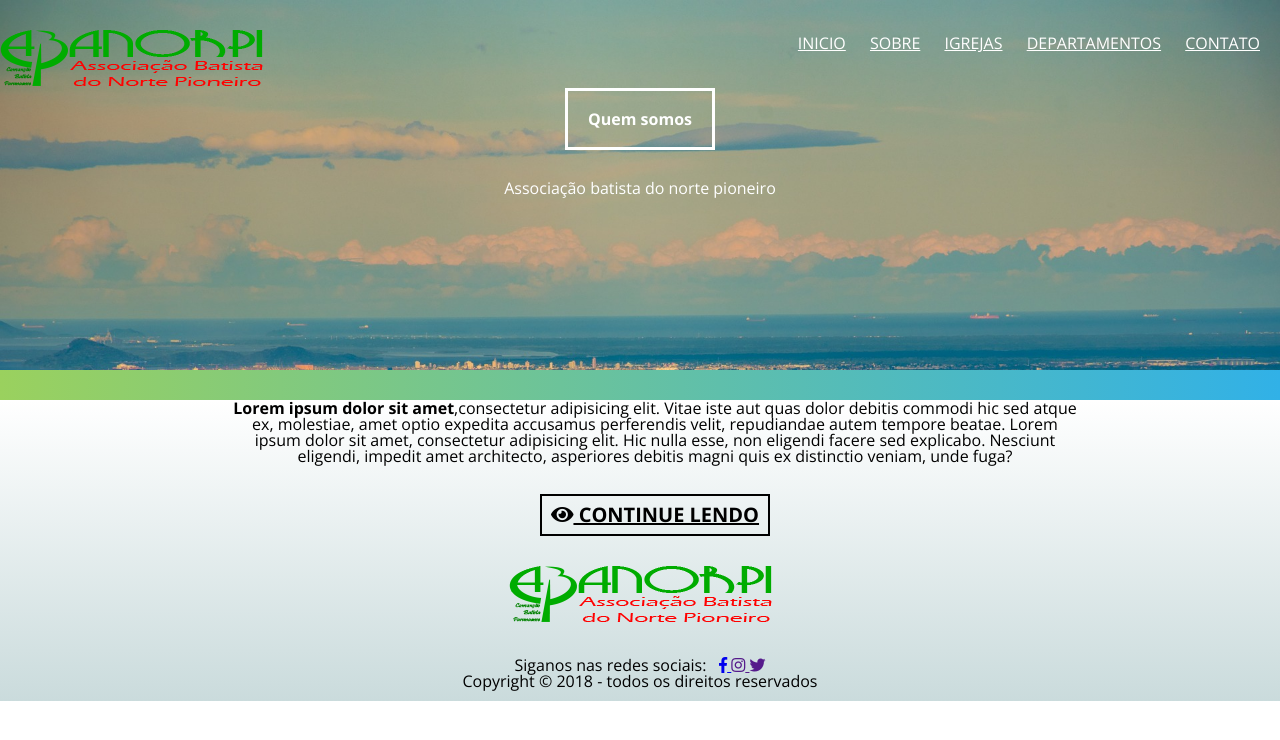
After one commit to dudutq/site-abanorpi, a PHP site: page /sobre.html in a window 1280 px wide. The commit adds this page. Shown: the top 740 px of the page. Run offline with PHP 8.4, Linux system fonts and the light colour scheme; style sheets or scripts are compiled from the project's sources; some libraries are stand-ins or nearby versions.

Commit message:
Criando a pagina sobre

```diff
--- a/css/home.css
+++ b/css/home.css
@@ -1 +1 @@
-.botao{border:2px solid #000;text-transform:uppercase;color:#000;font-weight:700}.botao:hover{border-color:#9ad15e;color:#9ad15e}.pequeno{padding:7px;font-size:18px;font-size:1.125rem}.medio{padding:9px;font-size:20px;font-size:1.25rem}.grande{padding:11px;font-size:22px;font-size:1.375rem}section.sobre .botoes{display:-webkit-box;display:-webkit-flex;display:-moz-flex;display:-ms-flexbox;display:flex;-webkit-box-align:center;-ms-flex-align:center;-webkit-align-items:center;-moz-align-items:center;align-items:center;-webkit-box-pack:center;-ms-flex-pack:center;-webkit-justify-content:center;-moz-justify-content:center;justify-content:center;text-align:center;position:relative;min-height:1px;padding-right:15px;padding-left:15px}@media (min-width: 768px){section.sobre .botoes{float:left;width:83.33333%}}@media (min-width: 768px){section.sobre .botoes{margin-left:8.33333%}}@media (max-width: 991px){section.sobre .botoes{display:block}}section.sobre .botoes .botao{display:table;margin:20px 30px 20px 0 !important}@media (max-width: 991px){section.sobre .botoes [class^="botao-"]{display:inline-block;font-size:20px;padding:9px}}section.sobre .texto{position:relative;min-height:1px;padding-right:15px;padding-left:15px;text-align:center}@media (min-width: 768px){section.sobre .texto{float:left;width:66.66667%}}@media (min-width: 768px){section.sobre .texto{margin-left:16.66667%}}section.sobre .texto .botao{display:table;margin:30px auto}
+.botao{border:2px solid #000;text-transform:uppercase;color:#000;font-weight:700}.botao:hover{border-color:#9ad15e;color:#9ad15e}.pequeno{padding:7px;font-size:18px;font-size:1.125rem}.medio{padding:9px;font-size:20px;font-size:1.25rem}.grande{padding:11px;font-size:22px;font-size:1.375rem}section.sobre .botoes{display:-webkit-box;display:-webkit-flex;display:-moz-flex;display:-ms-flexbox;display:flex;-webkit-box-align:center;-ms-flex-align:center;-webkit-align-items:center;-moz-align-items:center;align-items:center;-webkit-box-pack:center;-ms-flex-pack:center;-webkit-justify-content:center;-moz-justify-content:center;justify-content:center;text-align:center;position:relative;min-height:1px;padding-right:15px;padding-left:15px}@media (min-width: 768px){section.sobre .botoes{float:left;width:83.33333%}}@media (min-width: 768px){section.sobre .botoes{margin-left:8.33333%}}@media (max-width: 991px){section.sobre .botoes{display:block}}section.sobre .botoes .botao{display:table;margin:20px 30px 20px 0 !important}@media (max-width: 991px){section.sobre .botoes [class^="botao-"]{display:inline-block;margin:20px 30px 20px 0 !important;font-size:20px;padding:9px}}section.sobre .texto{position:relative;min-height:1px;padding-right:15px;padding-left:15px;text-align:center}@media (min-width: 768px){section.sobre .texto{float:left;width:66.66667%}}@media (min-width: 768px){section.sobre .texto{margin-left:16.66667%}}section.sobre .texto .botao{display:table;margin:30px auto}
--- a/css/sobre.css
+++ b/css/sobre.css
@@ -0,0 +1 @@
+.botao{border:2px solid #000;text-transform:uppercase;color:#000;font-weight:700}.botao:hover{border-color:#9ad15e;color:#9ad15e}.pequeno{padding:7px;font-size:18px;font-size:1.125rem}.medio{padding:9px;font-size:20px;font-size:1.25rem}.grande{padding:11px;font-size:22px;font-size:1.375rem}section.sobre .botoes{display:-webkit-box;display:-webkit-flex;display:-moz-flex;display:-ms-flexbox;display:flex;-webkit-box-align:center;-ms-flex-align:center;-webkit-align-items:center;-moz-align-items:center;align-items:center;-webkit-box-pack:center;-ms-flex-pack:center;-webkit-justify-content:center;-moz-justify-content:center;justify-content:center;text-align:center;position:relative;min-height:1px;padding-right:15px;padding-left:15px}@media (min-width: 768px){section.sobre .botoes{float:left;width:83.33333%}}@media (min-width: 768px){section.sobre .botoes{margin-left:8.33333%}}@media (max-width: 991px){section.sobre .botoes{display:block}}section.sobre .botoes .botao{display:table;margin:20px 30px 20px 0 !important}@media (max-width: 991px){section.sobre .botoes [class^="botao-"]{display:inline-block;margin:20px 30px 20px 0 !important;font-size:20px;padding:9px}}section.sobre .texto{position:relative;min-height:1px;padding-right:15px;padding-left:15px;text-align:center}@media (min-width: 768px){section.sobre .texto{float:left;width:66.66667%}}@media (min-width: 768px){section.sobre .texto{margin-left:16.66667%}}section.sobre .texto .botao{display:table;margin:30px auto}
--- a/sass/templates/_sobre.sass
+++ b/sass/templates/_sobre.sass
@@ -0,0 +1,3 @@
+@import ../atomos/botao
+@import ../moleculas/botoes
+@import ../organismos/sobre
--- /dev/null
+++ b/sobre.html
@@ -0,0 +1,72 @@
+<!DOCTYPE html>
+<html lang="pt_br">
+<head>
+	<meta charset="UTF-8">
+	<title>teste</title>
+	<link rel="stylesheet" href="css/geral.css">
+	<link rel="stylesheet" href="css/plugins.css">
+	<link rel="stylesheet" href="css/sobre.css">
+	<link rel="stylesheet" href="https://use.fontawesome.com/releases/v5.6.1/css/all.css">
+</head>
+
+<body>
+	<header>
+		<div class="container">
+			<div class="logo">
+				<a href="index.html">
+					<img src="imagens/logo.png" alt="logo ABANORPI">
+				</a>
+			</div>
+
+			<nav>
+				<ul>
+					<li><a href="index.htnl">Inicio</a></li>
+					<li><a href="">Sobre</a></li>
+					<li><a href="">Igrejas</a></li>
+					<li><a href="">Departamentos</a></li>
+					<li><a href="">Contato</a></li>
+				</ul>
+			</nav>
+
+			<h1><strong>Quem somos</strong></h1>
+			<p>Associação batista do norte pioneiro</p>
+		</div>
+	</header>
+
+	<main>
+		<section class="sobre">
+			<div class="container">
+				<div class="texto">
+					<p><strong>Lorem ipsum dolor sit amet</strong>,consectetur adipisicing elit. Vitae iste aut quas dolor debitis commodi hic sed atque ex, molestiae, amet optio expedita accusamus perferendis velit, repudiandae autem tempore beatae. Lorem ipsum dolor sit amet, consectetur adipisicing elit. Hic nulla esse, non eligendi facere sed explicabo. Nesciunt eligendi, impedit amet architecto, asperiores debitis magni quis ex distinctio veniam, unde fuga?</p>
+
+					<a href="" class="botao medio"><i class="fas fa-eye"></i> continue lendo</a>
+				</div>
+			</div>
+		</section>
+	</main>
+
+	<footer>
+		<div class="logo-rodape">
+			<a href="index.html">
+				<img src="imagens/logo.png" alt="logo ABANORPI">
+			</a>
+		</div>
+
+		<p class="texto-cinza">Siganos nas redes sociais: &nbsp;
+			<a class="texto-cinza" href="https://www.facebook.com/pibsantoantoniodaplatina/">
+				<i class="fab fa-facebook-f"></i>
+			</a>
+
+			<a class="texto-cinza" href="">
+				<i class="fab fa-instagram"></i>
+			</a>
+
+			<a class="texto-cinza" href="">
+				<i class="fab fa-twitter"></i>
+			</a>
+		</p>
+
+		<p class="texto-cinza">Copyright &copy; 2018 - todos os direitos reservados</p>
+	</footer>
+</body>
+</html>
```
